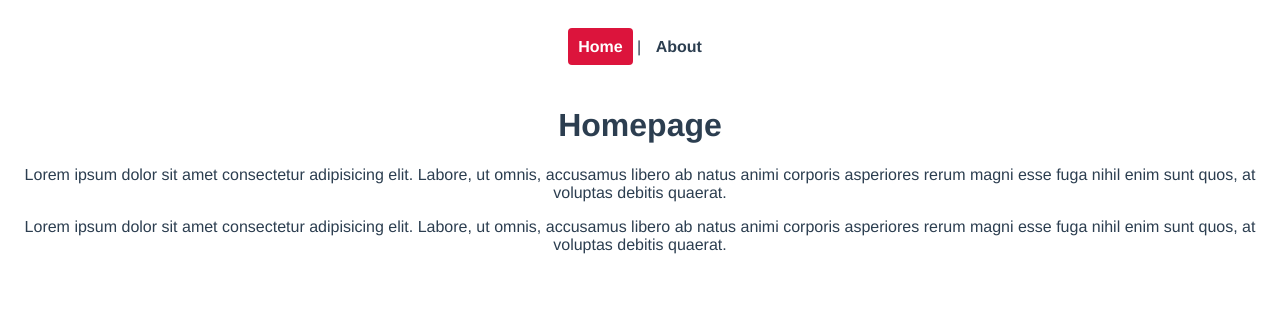
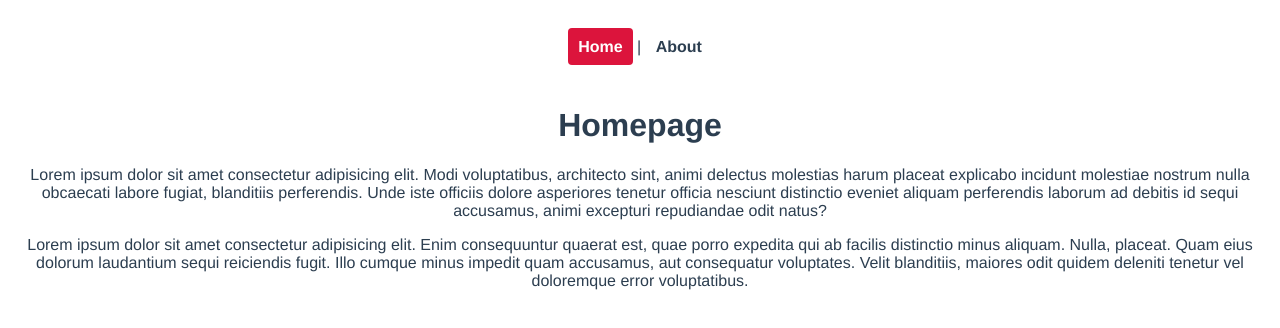
Before and after one commit to Charlon-Dale/vue-ninja-job, a Vue app: page / in a window 1280 px wide. Shown: the top 328 px of the page. Built offline with nearby package versions, Linux system fonts and the light colour scheme.

Commit message:
added loremipsum content

```diff
--- a/src/router/index.js
+++ b/src/router/index.js
@@ -8,7 +8,7 @@ const routes = [
     component: Home
   },
   {
-    path: '/About-us',
+    path: '/about-us',
     name: 'About',
     component: About
   }
--- a/src/views/About.vue
+++ b/src/views/About.vue
@@ -1,5 +1,6 @@
 <template>
   <div class="about">
     <h1>This is an about page</h1>
+    <p>Lorem ipsum dolor sit, amet consectetur adipisicing elit. Sit voluptatum laboriosam maxime eum reiciendis nobis illo molestias asperiores beatae maiores veniam officia non sed error, repudiandae ex numquam libero. Optio, facilis, voluptatem culpa deserunt provident, assumenda temporibus accusamus aut eaque cumque animi incidunt mollitia placeat alias nostrum deleniti quae. Quo praesentium reprehenderit beatae cupiditate, voluptates minima! Numquam autem omnis fugiat eligendi quia ullam qui suscipit accusantium. Cumque ducimus quia dolore nam, unde ipsa quidem cupiditate rerum eum assumenda reiciendis molestias, in nesciunt illo. Architecto velit reiciendis voluptas nobis perferendis consequatur?</p>
   </div>
 </template>
--- a/src/views/Home.vue
+++ b/src/views/Home.vue
@@ -1,8 +1,8 @@
 <template>
   <div class="home">
     <h1>Homepage</h1>
-    <p>Lorem ipsum dolor sit amet consectetur adipisicing elit. Labore, ut omnis, accusamus libero ab natus animi corporis asperiores rerum magni esse fuga nihil enim sunt quos, at voluptas debitis quaerat.</p>
-    <p>Lorem ipsum dolor sit amet consectetur adipisicing elit. Labore, ut omnis, accusamus libero ab natus animi corporis asperiores rerum magni esse fuga nihil enim sunt quos, at voluptas debitis quaerat.</p>
+    <p>Lorem ipsum dolor sit amet consectetur adipisicing elit. Modi voluptatibus, architecto sint, animi delectus molestias harum placeat explicabo incidunt molestiae nostrum nulla obcaecati labore fugiat, blanditiis perferendis. Unde iste officiis dolore asperiores tenetur officia nesciunt distinctio eveniet aliquam perferendis laborum ad debitis id sequi accusamus, animi excepturi repudiandae odit natus?</p>
+    <p>Lorem ipsum dolor sit amet consectetur adipisicing elit. Enim consequuntur quaerat est, quae porro expedita qui ab facilis distinctio minus aliquam. Nulla, placeat. Quam eius dolorum laudantium sequi reiciendis fugit. Illo cumque minus impedit quam accusamus, aut consequatur voluptates. Velit blanditiis, maiores odit quidem deleniti tenetur vel doloremque error voluptatibus.</p>
   </div>
 </template>
 
```
